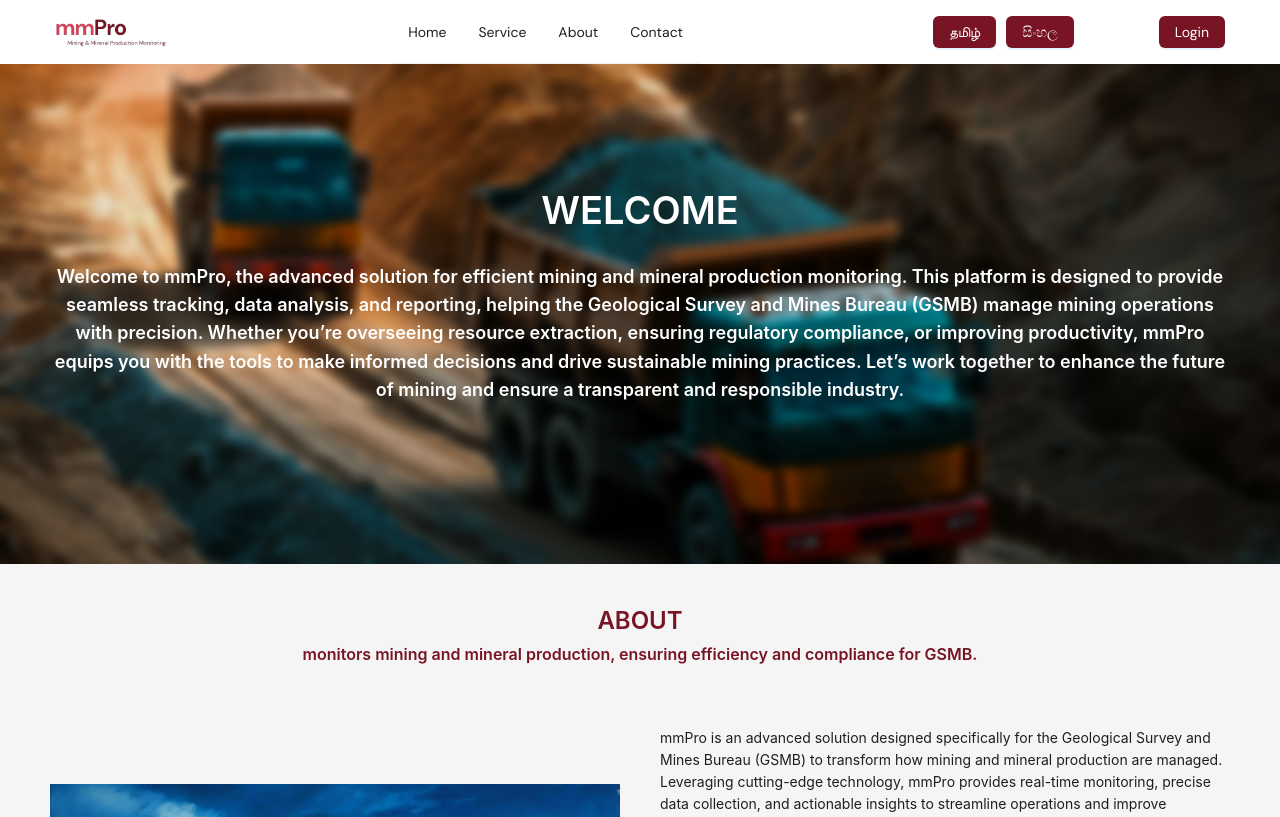
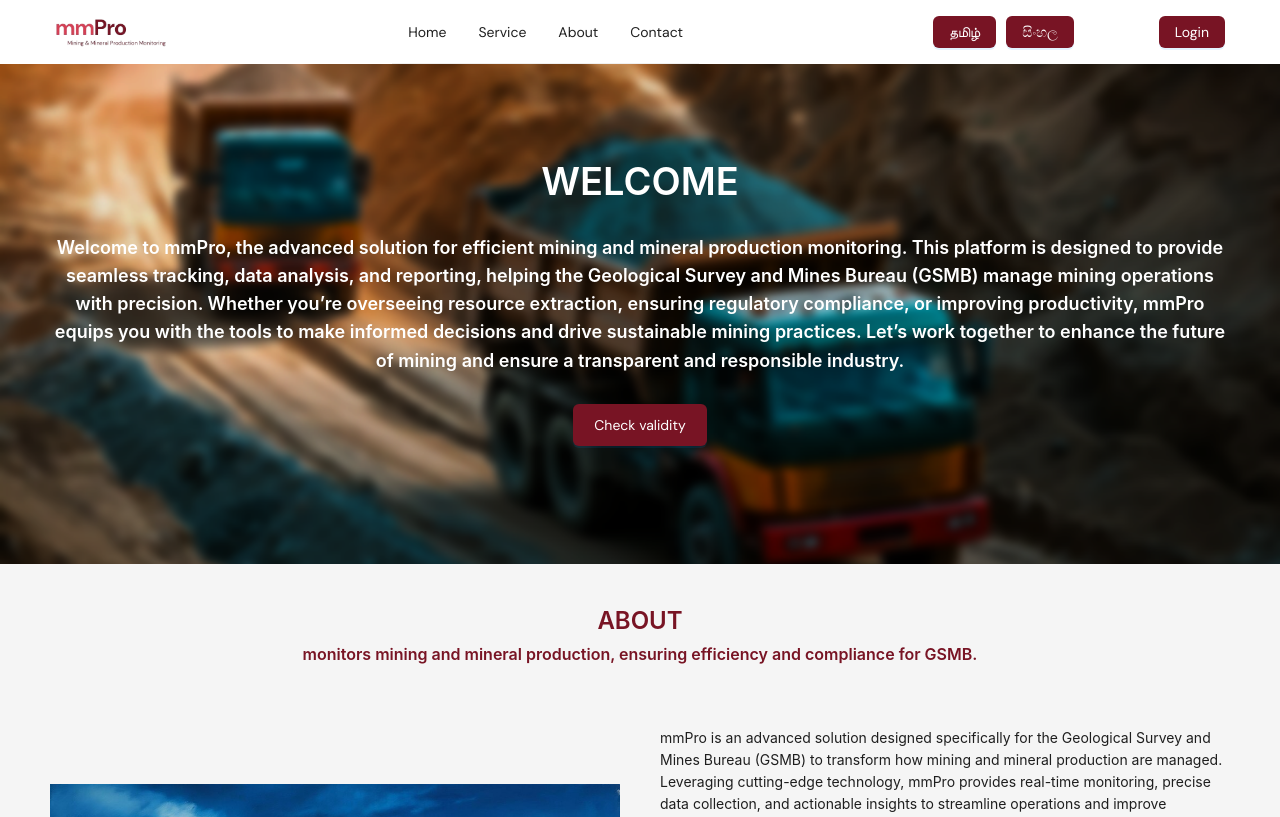
Before and after one commit to SadeepChathushan/mmPro-frontend, a React (Vite) app: page / in a window 1280 px wide. Shown: the top 817 px of the page. Built offline with nearby package versions, Linux system fonts and the light colour scheme; no server answers.

Commit message:
change genaral public

```diff
--- a/src/App.jsx
+++ b/src/App.jsx
@@ -11,7 +11,7 @@
 import { useAuth } from './hooks/useAuth';
 import PrivateRoute from './routes/PrivateRoute';
 import SignUp from './components/Auth/SignUp';
-
+import GeneralPublicDashboard from '../src/pages/GeneralPublic/Dashboard';
 import GeneralPublicRoutes from './routes/GeneralPublicRoutes';
 import Footer from './components/layout/Footer';
 
@@ -28,6 +28,7 @@
         <Route path="/" element={<Home />} />
         <Route path="/signin" element={<SignInPage />} />
         <Route path="/signup" element={<SignUp />} />
+        <Route path="/public" element={<GeneralPublicDashboard />} />
         <Route path="*" element={<NotFound />} />
 
         {/* Protected Routes */}
@@ -35,7 +36,8 @@
           element={
 
             <PrivateRoute
-              allowedRoles={['GSMBOfficer', 'PoliceOfficer','MLOwner','GSMBManagement','GeneralPublic']}
+              // allowedRoles={['GSMBOfficer', 'PoliceOfficer','MLOwner','GSMBManagement','GeneralPublic']}
+              allowedRoles={['GSMBOfficer', 'PoliceOfficer','MLOwner','GSMBManagement']}
             />
 
           }
@@ -58,9 +60,9 @@
 
 
             {/* GeneralPublic Routes */}
-            <Route path="generalpublic/*" element={<PrivateRoute allowedRoles={['GeneralPublic']} />}>
+            {/* <Route path="generalpublic/*" element={<PrivateRoute allowedRoles={['GeneralPublic']} />}>
               <Route path="*" element={<GeneralPublicRoutes />} />
-            </Route>
+            </Route> */}
 
 
             {/* GSMB management routes*/}
--- a/src/pages/Home.jsx
+++ b/src/pages/Home.jsx
@@ -1,17 +1,22 @@
 import React from "react";
-import { Layout, Row, Col, Typography, Image } from "antd";
+import { Layout, Row, Col, Typography, Image, Button } from "antd";
 import Navbar from "../components/layout/Navbar";
 import Footer from "../components/layout/HomeFooter";
 import { useLanguage } from "../contexts/LanguageContext";
 import backgroundImage from "../assets/images/ocean.jpg";
 import aboutImage from "../assets/images/engineer.jpg";
 import serviceImage from "../assets/images/constructor.jpg";
+import { useNavigate } from "react-router-dom";
 
 const { Content } = Layout;
 const { Title, Paragraph } = Typography;
 
 const Home = () => {
   const { language } = useLanguage();
+  const navigate = useNavigate();
+  const go_public_validate = () => {
+    navigate("/public");
+  };
   return (
     <Layout>
       <Navbar />
@@ -25,6 +30,20 @@
             {language === 'en'? 'Welcome to mmPro, the advanced solution for efficient mining and mineral production monitoring. This platform is designed to provide seamless tracking, data analysis, and reporting, helping the Geological Survey and Mines Bureau (GSMB) manage mining operations with precision. Whether you’re overseeing resource extraction, ensuring regulatory compliance, or improving productivity, mmPro equips you with the tools to make informed decisions and drive sustainable mining practices. Let’s work together to enhance the future of mining and ensure a transparent and responsible industry.'
             :language ==='si'? 'කාර්යක්ෂම පතල් කැණීම් සහ ඛනිජ නිෂ්පාදන අධීක්ෂණය සඳහා උසස් විසඳුම වන mmPro වෙත සාදරයෙන් පිළිගනිමු. මෙම වේදිකාව නිර්මාණය කර ඇත්තේ බාධාවකින් තොරව ලුහුබැඳීම, දත්ත විශ්ලේෂණය සහ වාර්තාකරණය සැපයීම සඳහා වන අතර, භූ විද්‍යා සමීක්ෂණ සහ පතල් කාර්යාංශයට (GSMB) පතල් මෙහෙයුම් නිරවද්‍යතාවයෙන් කළමනාකරණය කිරීමට උපකාරී වේ. ඔබ සම්පත් නිස්සාරණය අධීක්ෂණය කරන්නේද, නියාමන අනුකූලතාව සහතික කරන්නේද, නැතහොත් ඵලදායිතාව වැඩි දියුණු කරන්නේද යන්න නොසලකා, දැනුවත් තීරණ ගැනීමට සහ තිරසාර පතල් භාවිතයන් මෙහෙයවීමට mmPro ඔබට මෙවලම් සපයයි. පතල් කැණීමේ අනාගතය වැඩිදියුණු කිරීමට සහ විනිවිද පෙනෙන සහ වගකිවයුතු කර්මාන්තයක් සහතික කිරීමට අපි එක්ව කටයුතු කරමු.'
             :'திறமையான சுரங்க மற்றும் கனிம உற்பத்தி கண்காணிப்புக்கான மேம்பட்ட தீர்வான mmPro-விற்கு வருக. இந்த தளம் தடையற்ற கண்காணிப்பு, தரவு பகுப்பாய்வு மற்றும் அறிக்கையிடலை வழங்க வடிவமைக்கப்பட்டுள்ளது, இது புவியியல் ஆய்வு மற்றும் சுரங்கப் பணியகம் (GSMB) சுரங்க நடவடிக்கைகளை துல்லியமாக நிர்வகிக்க உதவுகிறது. நீங்கள் வள பிரித்தெடுப்பை மேற்பார்வையிடுகிறீர்களோ, ஒழுங்குமுறை இணக்கத்தை உறுதிசெய்கிறீர்களோ, அல்லது உற்பத்தித்திறனை மேம்படுத்துகிறீர்களோ, தகவலறிந்த முடிவுகளை எடுப்பதற்கும் நிலையான சுரங்க நடைமுறைகளை இயக்குவதற்கும் mmPro உங்களுக்கு கருவிகளை வழங்குகிறது. சுரங்கத்தின் எதிர்காலத்தை மேம்படுத்தவும், வெளிப்படையான மற்றும் பொறுப்பான தொழிலை உறுதி செய்யவும் ஒன்றிணைந்து செயல்படுவோம்.'}</Paragraph>
+            <Button
+              type="primary"
+              onClick={() => go_public_validate()}
+              style={{
+                backgroundColor: "#781424",
+                whiteSpace: "balance",
+                margin: "5px",
+                padding: "20px 20px",
+              }}
+            >
+              {language === 'en'? 'Check validity'
+            :language ==='si'? 'වලංගු බව පරීක්ෂා කරන්න'
+            :'சரியானதா என்பதை சரிபார்க்கவும்'}
+            </Button>
         </Title>
 
       </Content>
--- a/src/services/officerService.js
+++ b/src/services/officerService.js
@@ -1,7 +1,7 @@
 // officerService.js
 
 import axios from "axios";
-import moment from "moment";
+// import moment from "moment";
 
 
 const token = localStorage.getItem("USER_TOKEN");
--- a/src/styles/GeneralPublic/GeneralPublicdashboard.css
+++ b/src/styles/GeneralPublic/GeneralPublicdashboard.css
@@ -478,4 +478,13 @@
   .report-button {
     padding: 0.5rem 1rem;
   }
+
+  .main-content {
+    flex: 1; /* This makes the main content take up the remaining space */
+  }
+
+  .footer {
+    flex-shrink: 0; /* Prevents the footer from shrinking */
+    background-color: #800000;
+  }
 }
```
Also changed, not shown: src/pages/GeneralPublic/Dashboard.jsx (+82 -48 lines).
